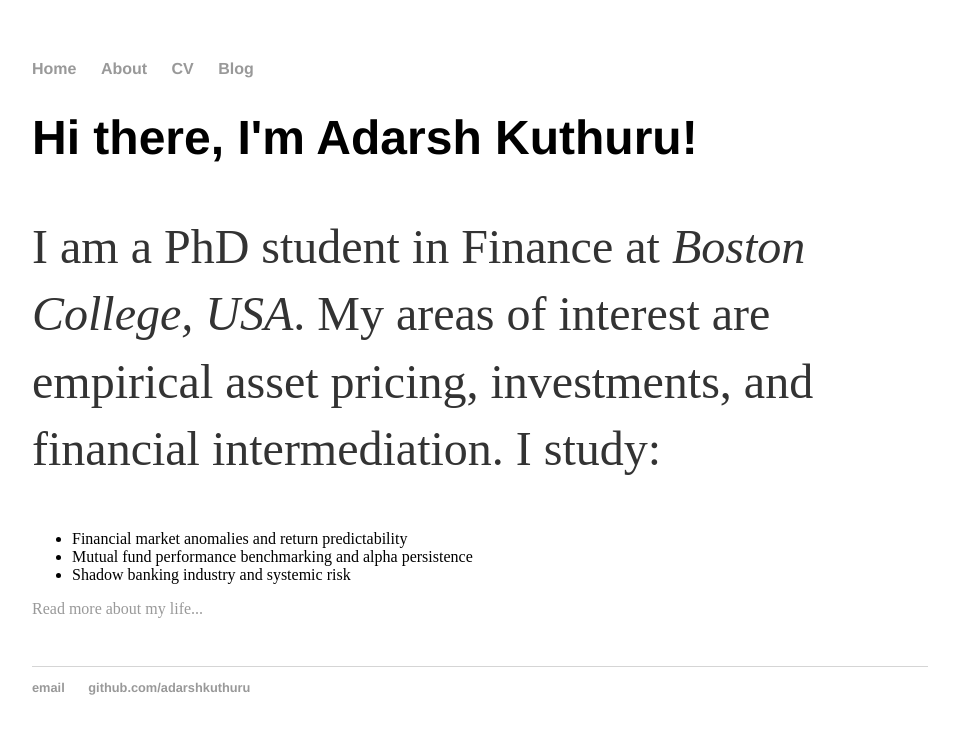
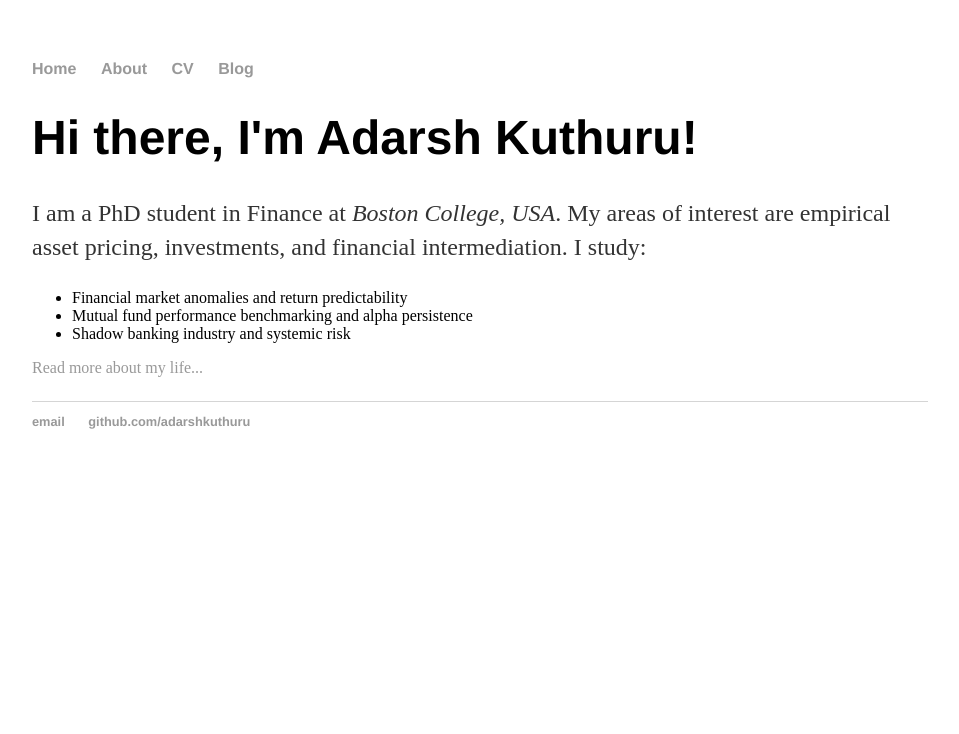
Before and after one commit to adarshkuthuru/website, a Jekyll site: the page index.html, which Jekyll copies as it is, in a window 1280 px wide. Shown: the top 734 px of the page, without its empty margins (160-1119 px from the left). Built offline with Jekyll 4.4.1, drawn with Linux system fonts in a browser that asks for light colours.

Commit message:
Update main.css

```diff
--- a/css/main.css
+++ b/css/main.css
@@ -24,7 +24,7 @@
     font-family:'Helvetica', 'Arial', 'Sans-Serif';
 }
 p {
-    font-size: 3em;
+    font-size: 1.5em;
     line-height: 1.4em;
     color: #333;
 }
@@ -36,7 +36,7 @@
 
 ul.posts {
     margin: 20px auto 40px;
-    font-size: 1.5em;
+    font-size: 3em;
 }
 
 ul.posts li {
```
